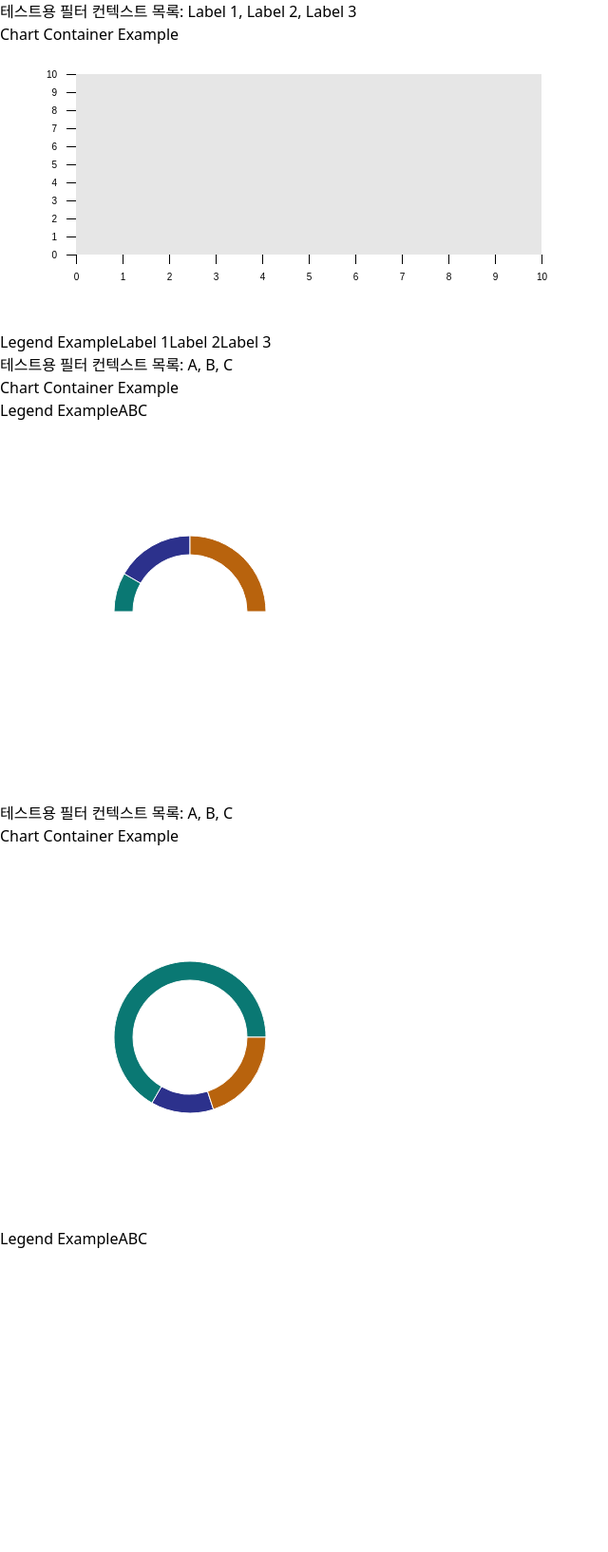
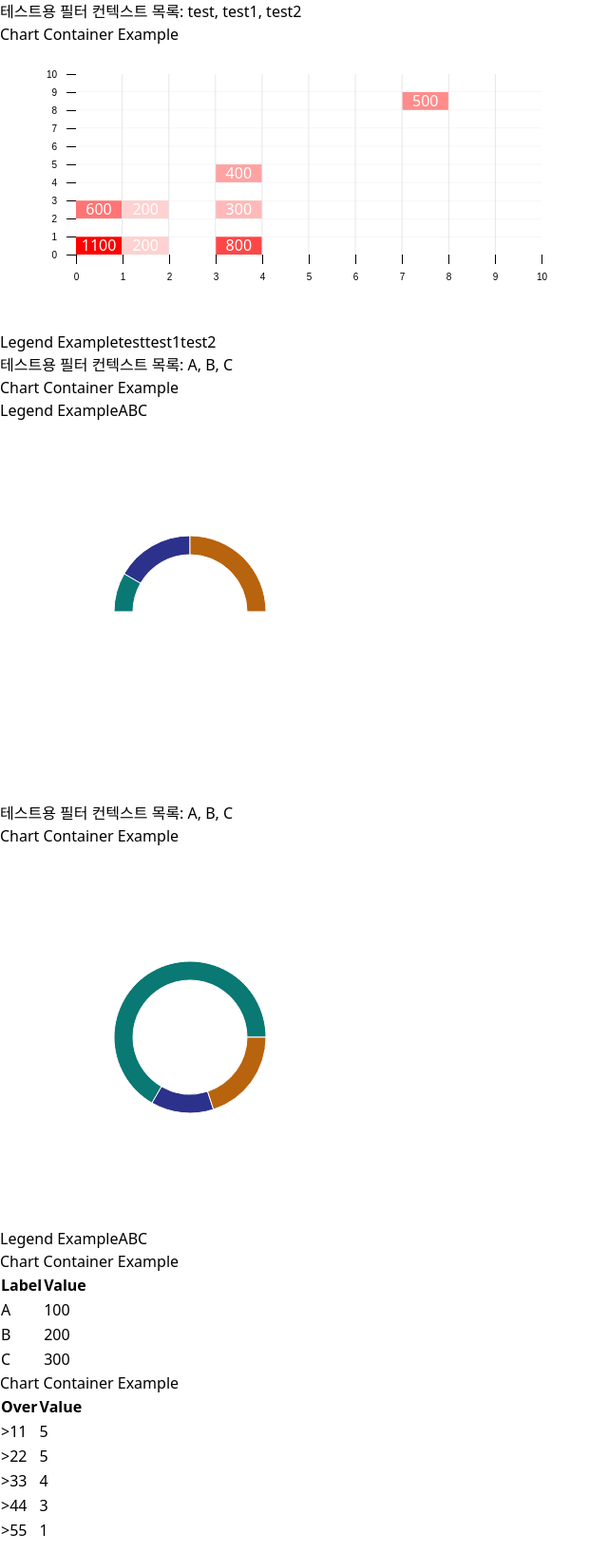
Before and after one commit to dev-hobeoung/hobeoung-ui-chart, a React (Vite) app: page / in a window 1280 px wide. Shown: the whole page at 95% size, without its empty margins (0-640 px from the left). Before the commit the page ends 1326 px from the top, so only its background shows below. Built offline with nearby package versions, Linux system fonts and the light colour scheme.

Commit message:
feat: 그리드 추가 및 Heatmap 레전드 기능 추가

```diff
--- a/src/App.tsx
+++ b/src/App.tsx
@@ -8,7 +8,6 @@ function App() {
         <ChartContainer.Legend
           className="m-10"
           title="Legend Example"
-          labels={['Label 1', 'Label 2', 'Label 3']}
           type="square"
           position="bottom"
         />
@@ -17,7 +16,20 @@ function App() {
           height={300}
           numRows={10}
           numCols={10}
-          data={[[10, 20, 30, 40], [50, 60, 70, 80, 100]]}
+          data={[
+            { label: 'test', value: 100, x: 1, y: 1 },
+            { label: 'test', value: 200, x: 2, y: 1 },
+            { label: 'test', value: 300, x: 1, y: 3 },
+            { label: 'test', value: 400, x: 4, y: 1 },
+            { label: 'test', value: 500, x: 1, y: 1 },
+            { label: 'test1', value: 300, x: 1, y: 3 },
+            { label: 'test1', value: 400, x: 4, y: 1 },
+            { label: 'test1', value: 500, x: 1, y: 1 },
+            { label: 'test2', value: 200, x: 2, y: 3 },
+            { label: 'test2', value: 300, x: 4, y: 3 },
+            { label: 'test2', value: 400, x: 4, y: 5 },
+            { label: 'test2', value: 500, x: 8, y: 9 },
+          ]}
           backgroundColor='#e6e6e6'
           xAxisLabel='가나다'
           yAxisLabel='라마바'
@@ -57,6 +69,23 @@ function App() {
           />
         </ChartContainer>
       </div>
+      {/* Grid */}
+      <div className="flex">
+        <ChartContainer title="Chart Container Example">
+          <ChartContainer.Grid
+            data={[
+              { label: 'A', value: 100 },
+              { label: 'B', value: 200 },
+              { label: 'C', value: 300 },
+            ]}
+          />
+        </ChartContainer>
+        <ChartContainer title="Chart Container Example">
+          <ChartContainer.GridOver
+            data={[1,2,3,4,10,23,43,45,45,56]}
+          />
+        </ChartContainer>
+      </div>
     </div>
   )
 }
--- a/src/charts/grid/Grid.tsx
+++ b/src/charts/grid/Grid.tsx
@@ -0,0 +1,47 @@
+/* eslint-disable @typescript-eslint/no-empty-object-type */
+import React from "react";
+import { ChartDataType } from "../DataType";
+import { cn } from "../../utils/StyleUtils";
+import { legendElementVariants, legendElementVariantsVariantDef } from "../../Types";
+
+export interface GridDataType extends ChartDataType {}
+
+export interface GridProps {
+  labels?: string[];
+  data: GridDataType[];
+  labelHeader?: string;
+  valueHeader?: string;
+}
+
+export const Grid: React.FC<GridProps> = ({ labels = [], data, labelHeader, valueHeader }) => {
+
+  return (
+    <table className="w-[400px]">
+      <thead>
+        <tr>
+          <th>{labelHeader ?? 'Label'}</th>
+          <th>{valueHeader ?? 'Value'}</th>
+        </tr>
+      </thead>
+      <tbody>
+        {data.map(d => {
+          const labelIndex = labels.indexOf(d.label);
+          const variant = Object.keys(legendElementVariantsVariantDef)[labelIndex] as keyof typeof legendElementVariantsVariantDef;
+          return (
+            <tr key={d.label}>
+              <td className="flex items-center gap-[10px]">
+                <span>
+                  <div className={cn(legendElementVariants({ variant, appearance: "square" }))} />
+                </span>
+                <span>{d.label}</span>
+              </td>
+              <td>
+                <span>{d.value}</span>
+              </td>
+            </tr>
+          );
+        })}
+      </tbody>
+    </table>
+  );
+}
--- /dev/null
+++ b/src/charts/grid/GridOver.tsx
@@ -0,0 +1,48 @@
+/*
+  2024.11.1.
+  현재 시안 기준으로는 grid 차트는 over만 대응하도록 되어있다.
+  그런데, 나는 grid 차트가 끝까지 over만 대응할 것 같지도 않다. 또한, 만약 이미 해당 목적으로 쓰고있는데,
+  추가 요구 사항이 들어오면 교통사고이기 때문에 일반적인 케이스의 Grid를 만들고 GridOver를 이를 활용하여 추가 구현하였다.
+  추가로, GridOver는 특성상 Legend를 사용할 케이스가 없는 것으로 판단함.
+*/
+
+import { Grid, GridDataType } from "./Grid";
+
+export interface GridOverProps {
+  data: number[];
+  overRanges?: number[];
+}
+
+export const GridOver: React.FC<GridOverProps> = ({ data, overRanges }) => {
+  const labels: string[] = [];
+  const gridData: GridDataType[] = [];
+
+  // overRanges가 정의되지 않은 경우, 5개 Scale을 기준으로 default OverRanges를 설정한다.
+  if (!overRanges || overRanges.length === 0) {
+    const maxDataValue = Math.max(...data);
+    const minDataValue = Math.min(...data);
+
+    overRanges = Array.from({ length: 5 }, (_, i) => {
+      return Math.floor(maxDataValue - minDataValue) / 5 * (i + 1);
+    });
+  }
+
+  overRanges.forEach(range => {
+    const overData = data.filter(d => d > range);
+    const label = `>${range}`;
+    labels.push(label);
+    gridData.push({
+      label,
+      value: overData.length,
+    });
+  });
+
+  return (
+    <Grid
+      labels={labels}
+      data={gridData}
+      labelHeader="Over"
+      valueHeader="Value"
+    />
+  );
+}
--- a/src/charts/heatmap/HeatMap.tsx
+++ b/src/charts/heatmap/HeatMap.tsx
@@ -1,11 +1,17 @@
 /* eslint-disable react-hooks/exhaustive-deps */
 import React, { useRef, useEffect } from 'react';
 import * as d3 from 'd3';
+import { ChartDataType } from '../DataType';
+
+export interface HeatMapDataType extends ChartDataType {
+  x: number;
+  y: number;
+}
 
 export interface HeatMapProps {
   numRows: number;
   numCols: number;
-  data: number[][];
+  data: HeatMapDataType[];
   backgroundColor?: string;
   width?: number;
   height?: number;
@@ -24,21 +30,6 @@ export interface HeatMapProps {
   scaleColor?: string[];
 }
 
-export const HeatmapExample: React.FC = () => {
-  return (
-    <Heatmap
-      width={600}
-      height={300}
-      numRows={10}
-      numCols={10}
-      data={[[10, 20, 30, 40], [50, 60, 70, 80, 100]]}
-      backgroundColor='#e6e6e6'
-      xAxisLabel='가나다'
-      yAxisLabel='라마바'
-    />
-  );
-}
-
 export const Heatmap: React.FC<HeatMapProps> = ({
   numRows,
   numCols,
@@ -51,10 +42,38 @@ export const Heatmap: React.FC<HeatMapProps> = ({
   xAxisLabelStyle,
   yAxisLabelStyle,
   margin = { top: 30, right: 30, bottom: 80, left: 80 },
-  scaleRange = [0, 100],
+  scaleRange,
   scaleColor = ['#ffffff', '#ff0000'],
 }) => {
   const svgRef = useRef<SVGSVGElement | null>(null);
+
+  // Data의 x, y 값을 기반으로 Heatmap의 x, y축 범위를 산출
+  const xValues = data.map(d => d.x);
+  const xMaxValue = Math.max(...xValues);
+  const xInterval = Math.pow(10, Math.floor(Math.log10(xMaxValue / numCols)) + 1);
+
+  const yValues = data.map(d => d.y);
+  const yMaxValue = Math.max(...yValues);
+  const yInterval = Math.pow(10, Math.floor(Math.log10(yMaxValue / numRows)) + 1);
+
+  // 주어진 데이터를 기반으로 Heatmap에 실제 그려지는 이중배열 데이터를 생성
+  const gridData: number[][] = Array.from({ length: numRows }, () => Array(numCols).fill(0));
+  data.forEach(d => {
+    const xPosition = Math.floor(d.x / xInterval) - 1;
+    const yPosition = Math.floor(d.y / yInterval) - 1;
+
+    if (d.value) {
+      gridData[yPosition][xPosition] = gridData[yPosition][xPosition] + d.value;
+    }
+  });
+
+  // 데이터의 value를 기반으로 scaleRange 산정
+  if (!scaleRange) {
+    const maxDataValue = Math.max(...gridData.flat());
+    // ScaleRange Auto는 자동으로 GridData의 최댓값을 감지함. 이게 싫으면 ScaleRange를 직접 설정하면됨.
+    // 최대값이 0인 경우, 1로 설정하여 0인 값임을 정확히 명시함. 그렇지 않으면 Max로 인지되 모두 0인데 색이 깔림.
+    scaleRange = [0, maxDataValue === 0 ? 1 : maxDataValue];
+  }
 
   useEffect(() => {
     if (!svgRef.current) return;
@@ -100,7 +119,7 @@ export const Heatmap: React.FC<HeatMapProps> = ({
       .attr('fill', backgroundColor ?? '#ffffff');
 
     // Create heatmap cells with text
-    const flatData = data.flat();
+    const flatData = gridData.flat();
     const heatmapData = flatData.map((value, index) => ({
       row: Math.floor(index / numCols),
       col: index % numCols,
--- a/src/container/ChartContainer.tsx
+++ b/src/container/ChartContainer.tsx
@@ -5,6 +5,8 @@ import { Heatmap } from "../charts/heatmap/HeatMap";
 import { ChartContainerLayout } from "./layout/ChartContainerLayout";
 import { ChartDataType } from "../charts/DataType";
 import { Pie } from "../charts/pie/Pie";
+import { Grid } from "../charts/grid/Grid";
+import { GridOver } from "../charts/grid/GridOver";
 
 export interface ChartContainerProps extends HTMLAttributes<HTMLDivElement> {
   title: string;
@@ -17,6 +19,9 @@ export const ChartContext = createContext({});
 const ChartContainer = ({ title, children, ...divProps }: ChartContainerProps) => {
   let chart: ReactElement | undefined = undefined;
 
+  let useLegend = true;
+  let useFilter = true;
+
   // 주어진 자식 컴포넌트 중, Chart 컴포넌트 1개를 찾는다.
   React.Children.forEach(children, (child) => {
     // Chart 컴포넌트가 여러개 있을 경우, 첫번째 컴포넌트만 사용하도록 처리
@@ -28,11 +33,23 @@ const ChartContainer = ({ title, children, ...divProps }: ChartContainerProps) =
     else if (React.isValidElement(child) && child.type === Pie) {
       chart = child;
     }
+    else if (React.isValidElement(child) && child.type === Grid) {
+      chart = child;
+      useLegend = false;
+      useFilter = false;
+    }
+    else if (React.isValidElement(child) && child.type === GridOver) {
+      chart = child;
+      useLegend = false;
+      useFilter = false;
+    }
   });
 
   let legend: ReactElement | undefined = undefined;
   let labels: string[] | undefined = undefined;;
 
+  // Legend 및 필터 미사용 컴포넌트는 제외
+  if (useLegend) {
     // 주어진 자식 컴포넌트 중, Legend 컴포넌트 1개를 찾는다.
     React.Children.forEach(children, (child) => {
       // Legend 컴포넌트가 여러개 있을 경우, 첫번째 컴포넌트만 사용하도록 처리
@@ -56,15 +73,15 @@ const ChartContainer = ({ title, children, ...divProps }: ChartContainerProps) =
         }
       }
     });
+  }
 
   const [labelFilter, setLabelFilter] = useState<string[] | undefined>(labels);
 
-  if (legend) {
+  if (useLegend && legend) {
     legend = React.cloneElement(legend, { labelFilter, setLabelFilter });
   }
 
-  if (chart) {
-
+  if (useFilter && chart) {
     /*
       chart as ReactElement를 넣어준 이유는 위에 undefined로 초기화해서 타입추론을 제대로 못하기 때문,
       그런데, 로직 상 undefined 상태를 특정 컴포넌트가 지정되지 않음으로 사용중이라 뺄수도 없음.
@@ -79,7 +96,7 @@ const ChartContainer = ({ title, children, ...divProps }: ChartContainerProps) =
 
   return (
     <div {...divProps}>
-      테스트용 필터 컨텍스트 목록: {labelFilter?.join(", ")}
+      {useFilter && <div>테스트용 필터 컨텍스트 목록: {labelFilter?.join(", ")}</div>}
       <ChartContainerLayout title={title} legend={legend} chart={chart} />
     </div>
   );
@@ -88,5 +105,7 @@ const ChartContainer = ({ title, children, ...divProps }: ChartContainerProps) =
 ChartContainer.Legend = Legend;
 ChartContainer.Heatmap = Heatmap;
 ChartContainer.Pie = Pie;
+ChartContainer.Grid = Grid;
+ChartContainer.GridOver = GridOver;
 
 export default ChartContainer;
```
Lines whose indentation alone changed are shown as unchanged.
